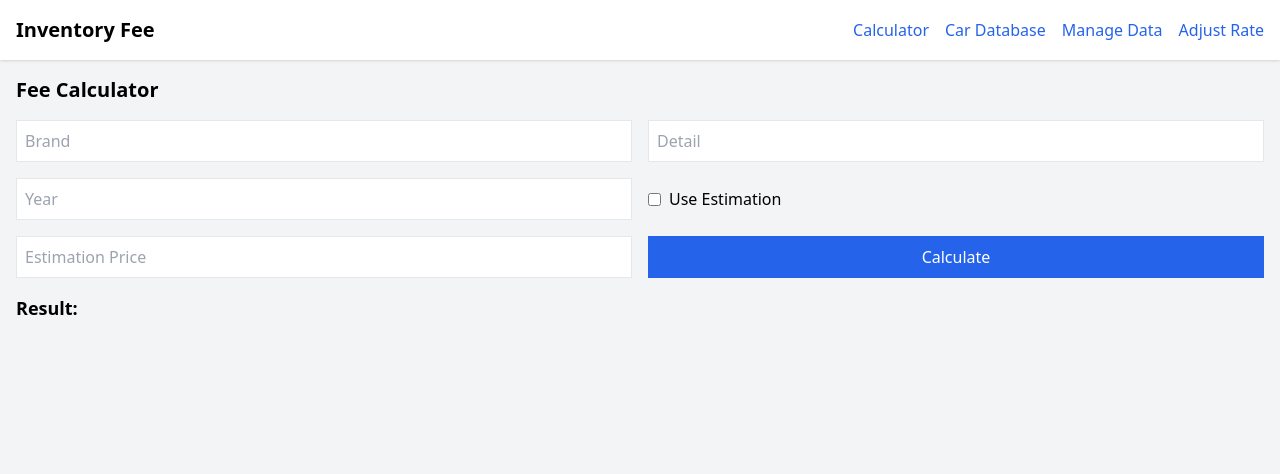
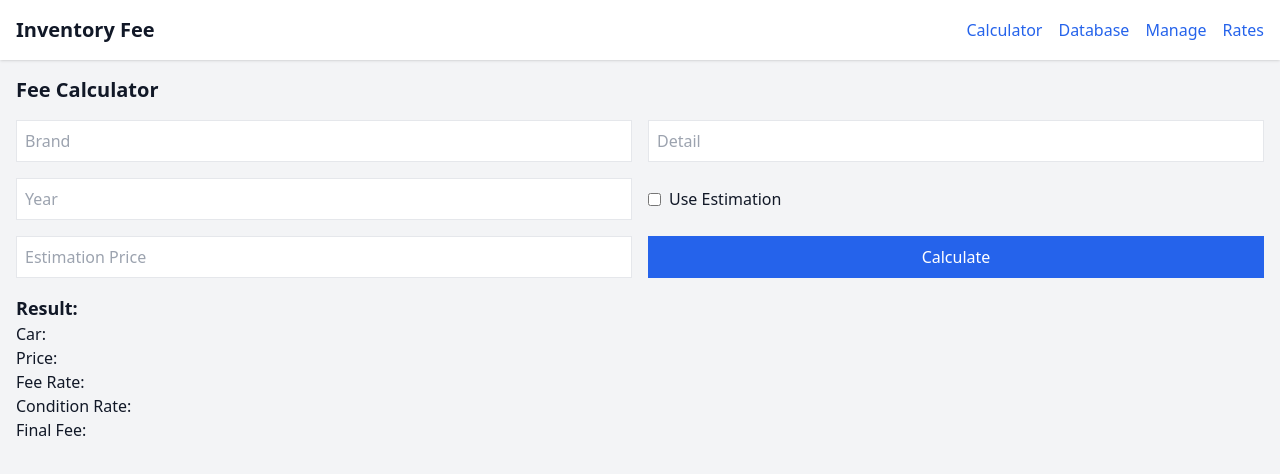
Before and after one commit to teukufaisal80/CalculatorInventoryFee, a plain HTML site: page index.html in a window 1280 px wide. Drawn offline with nearby package versions, Linux system fonts and the light colour scheme; no server answers.

Commit message:
Update index.html

```diff
--- a/index.html
+++ b/index.html
@@ -1,32 +1,37 @@
 <!DOCTYPE html>
 <html lang="en">
 <head>
-  <meta charset="UTF-8">
-  <meta name="viewport" content="width=device-width, initial-scale=1.0">
-  <title>Collection Inventory Fee Calculator</title>
+  <meta charset="UTF-8" />
+  <meta name="viewport" content="width=device-width, initial-scale=1.0"/>
+  <title>Inventory Fee Calculator</title>
   <script src="https://cdn.tailwindcss.com"></script>
   <script src="https://unpkg.com/xlsx/dist/xlsx.full.min.js"></script>
   <script defer src="script.js"></script>
 </head>
-<body class="bg-gray-100">
+<body class="bg-gray-100 text-gray-900">
+
+  <!-- Navigation -->
   <nav class="bg-white shadow p-4 flex justify-between items-center">
     <div class="font-bold text-xl">Inventory Fee</div>
     <div class="hidden md:flex gap-4">
       <a href="#" id="calculatorLink" class="text-blue-600 hover:underline">Calculator</a>
-      <a href="#" id="carDatabaseLink" class="text-blue-600 hover:underline">Car Database</a>
-      <a href="#" id="manageDataLink" class="text-blue-600 hover:underline">Manage Data</a>
-      <a href="#" id="adjustmentRateLink" class="text-blue-600 hover:underline">Adjust Rate</a>
+      <a href="#" id="carDatabaseLink" class="text-blue-600 hover:underline">Database</a>
+      <a href="#" id="manageDataLink" class="text-blue-600 hover:underline">Manage</a>
+      <a href="#" id="adjustmentRateLink" class="text-blue-600 hover:underline">Rates</a>
     </div>
     <button id="mobileMenuButton" class="md:hidden">☰</button>
   </nav>
+
+  <!-- Mobile Menu -->
   <div id="mobileMenu" class="hidden md:hidden p-4 space-y-2">
     <a href="#" class="mobile-nav block text-blue-600" data-target="calculator">Calculator</a>
-    <a href="#" class="mobile-nav block text-blue-600" data-target="carDatabase">Car Database</a>
-    <a href="#" class="mobile-nav block text-blue-600" data-target="manageData">Manage Data</a>
-    <a href="#" class="mobile-nav block text-blue-600" data-target="adjustmentRate">Adjust Rate</a>
+    <a href="#" class="mobile-nav block text-blue-600" data-target="carDatabase">Database</a>
+    <a href="#" class="mobile-nav block text-blue-600" data-target="manageData">Manage</a>
+    <a href="#" class="mobile-nav block text-blue-600" data-target="adjustmentRate">Rates</a>
   </div>
 
-  <main class="p-4">
+  <main class="p-4 space-y-12">
+
     <!-- Calculator Page -->
     <section id="calculator" class="page">
       <h1 class="text-xl font-bold mb-4">Fee Calculator</h1>
@@ -41,20 +46,22 @@
         <input id="estimationPrice" type="number" placeholder="Estimation Price" class="border p-2">
         <button id="calculateButton" class="bg-blue-600 text-white px-4 py-2">Calculate</button>
       </div>
+
       <div id="result" class="mt-4">
         <h2 class="text-lg font-semibold">Result:</h2>
-        <p id="resultCar"></p>
-        <p id="resultPrice"></p>
-        <p id="resultFeeRate"></p>
-        <p id="resultConditionRate"></p>
-        <p id="resultFinalFee"></p>
+        <p>Car: <span id="resultCar"></span></p>
+        <p>Price: <span id="resultPrice"></span></p>
+        <p>Fee Rate: <span id="resultFeeRate"></span></p>
+        <p>Condition Rate: <span id="resultConditionRate"></span></p>
+        <p>Final Fee: <span id="resultFinalFee"></span></p>
       </div>
+
       <div id="estimationResult" class="mt-4 hidden">
         <h2 class="text-lg font-semibold">Estimation:</h2>
-        <p id="estResultPrice"></p>
-        <p id="estResultFeeRate"></p>
-        <p id="estResultConditionRate"></p>
-        <p id="estResultFinalFee"></p>
+        <p>Est. Price: <span id="estResultPrice"></span></p>
+        <p>Fee Rate: <span id="estResultFeeRate"></span></p>
+        <p>Condition Rate: <span id="estResultConditionRate"></span></p>
+        <p>Final Fee: <span id="estResultFinalFee"></span></p>
       </div>
     </section>
 
@@ -89,6 +96,7 @@
           <button id="adminLoginCancelButton" class="bg-gray-500 text-white px-4 py-2">Cancel</button>
         </div>
       </div>
+
       <div id="manageDataContent" class="hidden">
         <h1 class="text-xl font-bold mb-4">Manage Car Database <span id="totalCarsAdmin"></span></h1>
         <div class="grid grid-cols-1 md:grid-cols-4 gap-2 mb-4">
@@ -97,7 +105,10 @@
           <input id="newYear" type="text" placeholder="Year" class="border p-2">
           <input id="newPrice" type="number" placeholder="Price" class="border p-2">
         </div>
-        <button id="addCarButton" class="bg-blue-600 text-white px-4 py-2 mb-4">Add Car</button>
+        <div class="flex flex-wrap items-center gap-4 mb-4">
+          <button id="addCarButton" class="bg-blue-600 text-white px-4 py-2">Add Car</button>
+          <button id="deleteAllCarsButton" class="bg-red-600 text-white px-4 py-2">Delete All Cars</button>
+        </div>
         <table class="w-full border">
           <thead>
             <tr class="bg-gray-200">
@@ -130,6 +141,7 @@
         </div>
       </div>
     </section>
+
   </main>
 </body>
 </html>
```
